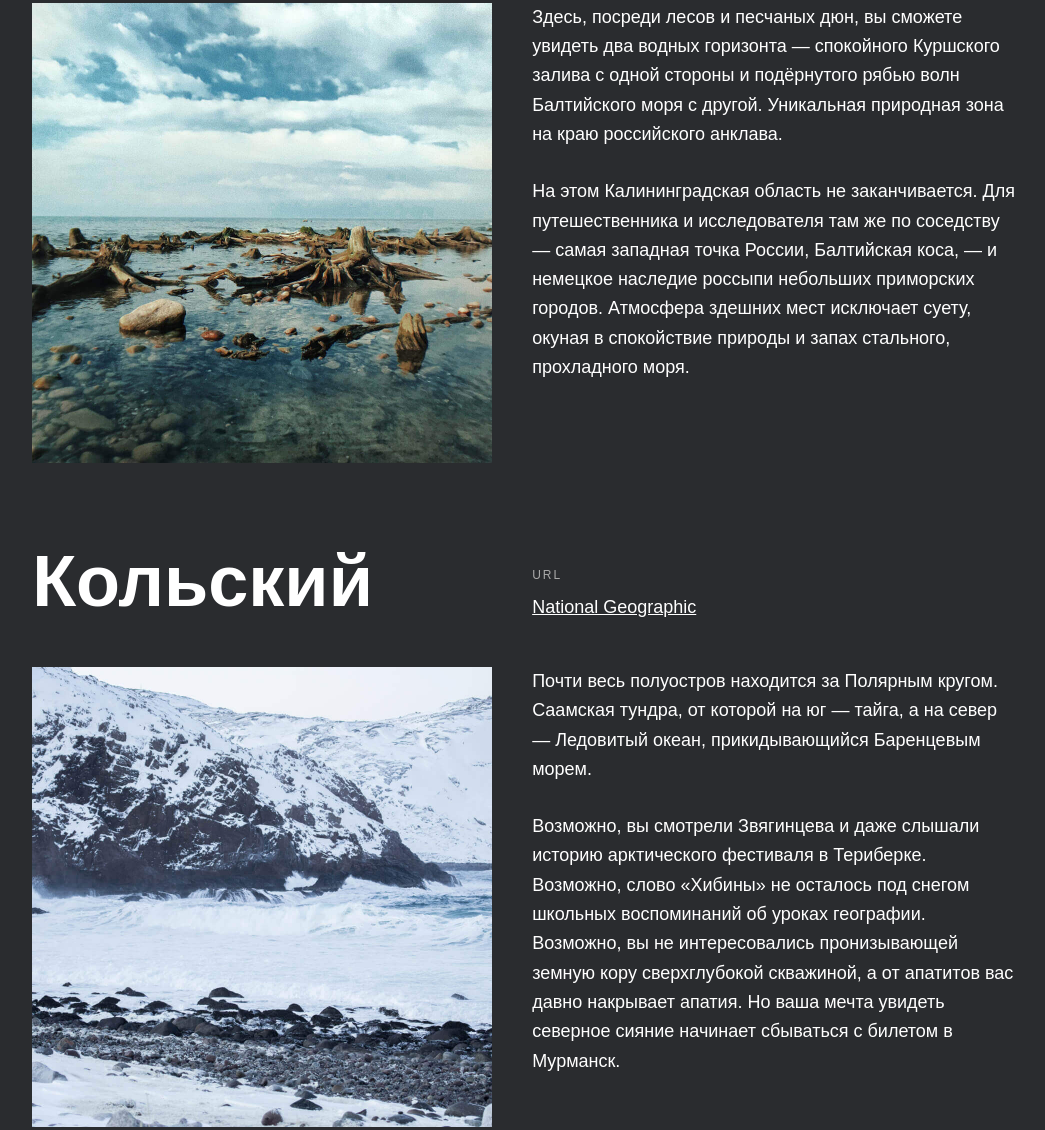
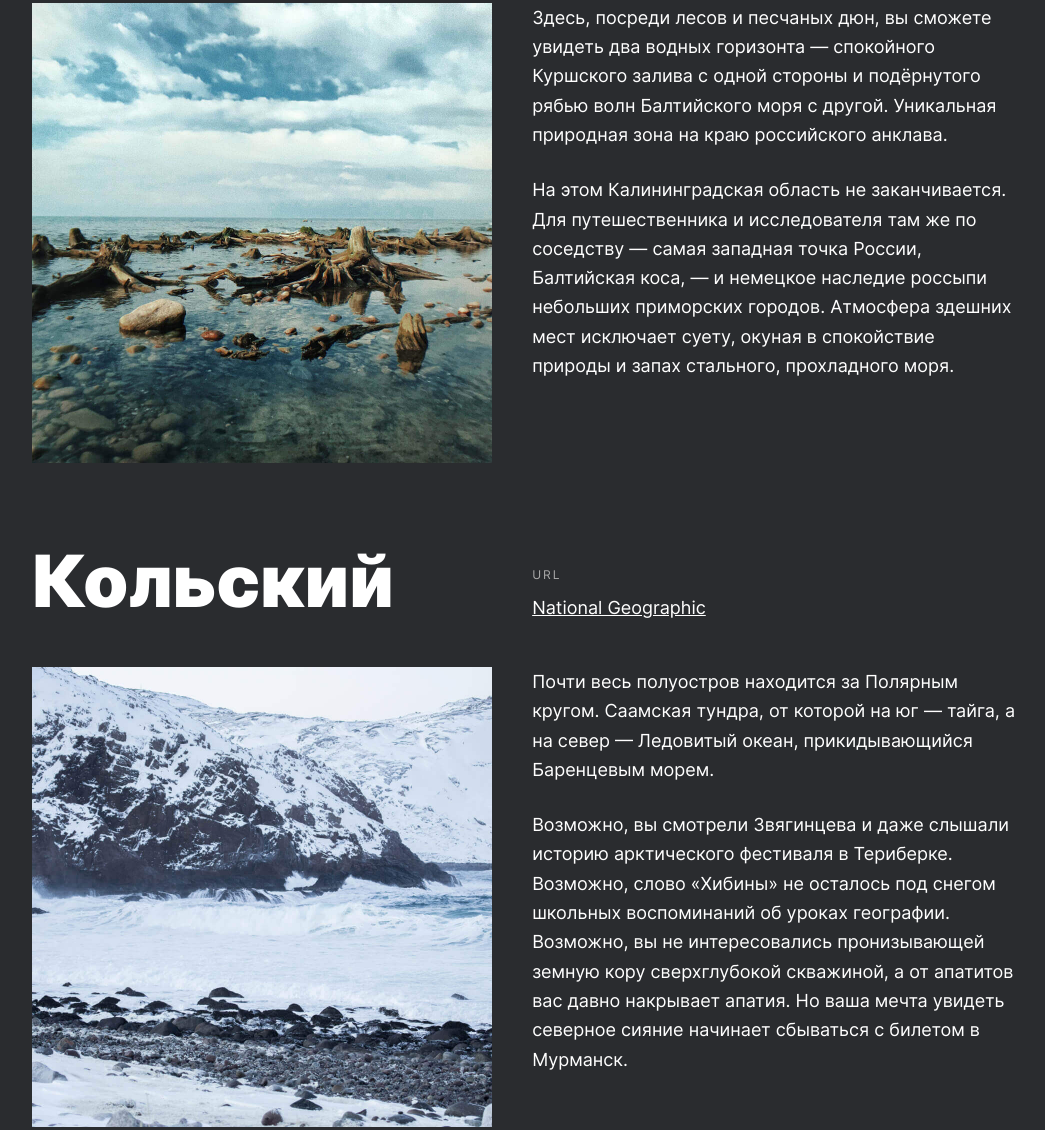
Before and after one commit to BakumenkoVS/russian-travel, a plain HTML site: page index.html in a window 1280 px wide. Shown: the part 2723-3853 px from the top of the page, without its empty margins (116-1161 px from the left). Drawn offline with Linux system fonts and the light colour scheme; a web font is replaced by a local one.

Commit message:
Изменения после 1 ревью

```diff
--- a/blocs/cards/__text-second/cards__text-second.css
+++ /dev/null
@@ -1,13 +0,0 @@
-.cards__text-second {
-   font-size: 18px;
-   line-height: 1.63;
-   margin: 28px 0 0 0;
-}
-
-@media screen and (max-width: 768px) {
-   .cards__text-second {
-      font-size: 18px;
-      line-height: 1.63;
-      margin: 25px 0 0 0;
-   }
-}
--- a/blocs/cards/__text-first/cards__text-first.css
+++ b/blocs/cards/__text/cards__text.css
@@ -1,12 +1,20 @@
-.cards__text-first {
+.cards__text {
    font-size: 18px;
    line-height: 1.63;
    margin: 0;
 }
 
+.cards__text:nth-child(even) {
+   margin-top: 26px;
+}
+
 @media screen and (max-width: 768px) {
-   .cards__text-first{
+   .cards__text{
       font-size: 16px;
       line-height: 1.63;
    }
+
+   .cards__text:nth-child(even) {
+      margin-top: 25px;
+   }
 }
--- a/blocs/page/page.css
+++ b/blocs/page/page.css
@@ -4,7 +4,7 @@
    flex-direction: column;
    background: #2A2C2F;
    width: 100%;
-   font-family: 'Inter var', Arial, sans-serif;
+   font-family: 'Inter', Arial, sans-serif;
    box-sizing: border-box;
    -webkit-font-smoothing: antialiased;
    -moz-osx-font-smoothing: grayscale;
--- a/index.html
+++ b/index.html
@@ -64,11 +64,11 @@
           </div>
           <img src="./images/place-kosa.jpg" alt="Море и скалы" class="cards__img">
           <div>
-            <p class="cards__text-first">Здесь, посреди лесов и песчаных дюн, вы сможете увидеть два водных горизонта
+            <p class="cards__text">Здесь, посреди лесов и песчаных дюн, вы сможете увидеть два водных горизонта
              — спокойного Куршского залива с одной стороны и подёрнутого рябью волн Балтийского моря с другой.
              Уникальная природная зона на краю российского анклава.
             </p>
-            <p class="cards__text-second">На этом Калининградская область не заканчивается.
+            <p class="cards__text">На этом Калининградская область не заканчивается.
               Для путешественника и исследователя там же по соседству — самая западная точка
               России, Балтийская коса, — и немецкое наследие россыпи небольших приморских городов.
               Атмосфера здешних мест исключает суету, окуная в спокойствие природы и запах стального, прохладного моря.</p>
@@ -82,9 +82,9 @@
           </div>
           <img src="./images/place-kolsky.jpg" alt="Горы в снегу" class="cards__img">
           <div>
-            <p class="cards__text-first">Почти весь полуостров находится за Полярным кругом. Саамская тундра, от которой на юг —
+            <p class="cards__text">Почти весь полуостров находится за Полярным кругом. Саамская тундра, от которой на юг —
               тайга, а на север — Ледовитый океан, прикидывающийся Баренцевым морем.</p>
-            <p class="cards__text-second">Возможно, вы смотрели Звягинцева и даже слышали историю арктического фестиваля в Териберке.
+            <p class="cards__text">Возможно, вы смотрели Звягинцева и даже слышали историю арктического фестиваля в Териберке.
               Возможно, слово «Хибины» не осталось под снегом школьных воспоминаний об уроках географии. Возможно, вы не интересовались пронизывающей земную кору сверхглубокой скважиной,
               а от апатитов вас давно накрывает апатия. Но ваша мечта увидеть северное сияние начинает сбываться с билетом
               в Мурманск.
@@ -99,11 +99,11 @@
           </div>
           <img src="./images/place-altai.jpg" alt="Ноутбук на фоне зеленых деревьев" class="cards__img">
           <div>
-            <p class="cards__text-first">Алтай — одно из красивейших мест в России.
+            <p class="cards__text">Алтай — одно из красивейших мест в России.
               В первую очередь из-за гор: если ехать вдоль хребта, вы увидите склоны, усыпанные соснами, горные реки и озёра.
               А если вы откроете в автомобиле окна, сможете познакомиться с невидимым чудом здешних мест — горным воздухом.
             </p>
-            <p class="cards__text-second">Климат на Алтае умеренный, поэтому ехать сюда лучше всего летом.
+            <p class="cards__text">Климат на Алтае умеренный, поэтому ехать сюда лучше всего летом.
               Так вы увидите всё разнообразие местной флоры и фауны.
               По лесам Алтая бродят лоси, над хребтами летают орлы, а на равнинах пасутся косули.
               И знаменитые манулы — тоже обитатели Алтайского края.
@@ -118,11 +118,11 @@
           </div>
           <img src="./images/place-winter-baikal.jpg" alt="Трещины на льду озера Байкал" class="cards__img">
           <div>
-            <p class="cards__text-first">Всем известен Байкал как крупнейшее озеро
+            <p class="cards__text">Всем известен Байкал как крупнейшее озеро
               в мире. Многие также знают,
               что это самый большой источник пресной воды и одно из красивейших мест в России.
             </p>
-            <p class="cards__text-second">Конечно, это всё так. Но Байкал ещё идеальное место для соревнований по скийорингу.
+            <p class="cards__text">Конечно, это всё так. Но Байкал ещё идеальное место для соревнований по скийорингу.
               Это такой вид спорта, когда лыжник привязывает себя
               к мотоциклу, и тандем старается развить как можно бóльшую скорость на льду.
               В марте 2019 года на фестивале «Байкальская миля» был поставлен мировой рекорд — 197.011 км/ч.
@@ -137,7 +137,7 @@
           </div>
           <img src="./images/place-karelia.jpg" alt="Река и зеленые деревья" class="cards__img">
           <div>
-            <p class="cards__text-first">Сибирь заканчивается не на Урале, а в
+            <p class="cards__text">Сибирь заканчивается не на Урале, а в
               Карелии: образующая тайгу сибирская лиственница не растёт западнее Водлозера.
               Зато здесь она вымахивает на 30 метров — леса карельских национальных парков из-за непроходимых болот никогда не знали топора.
               Некоторым соснам уже больше чем полтысячелетия. Прикоснитесь к живому существу, видевшему солнце раньше, чем увидал его Иван Грозный.
--- a/pages/index.css
+++ b/pages/index.css
@@ -24,8 +24,7 @@
 @import url(../blocs/cards/__container/cards__container.css);
 @import url(../blocs/cards/__link-text/cards__link-text.css);
 @import url(../blocs/cards/__link/cards__link.css);
-@import url(../blocs/cards/__text-first/cards__text-first.css);
-@import url(../blocs/cards/__text-second/cards__text-second.css);
+@import url(../blocs/cards/__text/cards__text.css);
 @import url(../blocs/cover/cover.css);
 @import url(../blocs/cover/__link/cover__link.css);
 @import url(../blocs/cover/__title/cover__title.css);
--- a/vendor/font/inter.css
+++ b/vendor/font/inter.css
@@ -1,54 +1,3 @@
-@font-face {
-  font-family: 'Inter';
-  font-style:  normal;
-  font-weight: 100;
-  font-display: swap;
-  src: url("Inter-Thin.woff2?v=3.19") format("woff2"),
-       url("Inter-Thin.woff?v=3.19") format("woff");
-}
-@font-face {
-  font-family: 'Inter';
-  font-style:  italic;
-  font-weight: 100;
-  font-display: swap;
-  src: url("Inter-ThinItalic.woff2?v=3.19") format("woff2"),
-       url("Inter-ThinItalic.woff?v=3.19") format("woff");
-}
-
-@font-face {
-  font-family: 'Inter';
-  font-style:  normal;
-  font-weight: 200;
-  font-display: swap;
-  src: url("Inter-ExtraLight.woff2?v=3.19") format("woff2"),
-       url("Inter-ExtraLight.woff?v=3.19") format("woff");
-}
-@font-face {
-  font-family: 'Inter';
-  font-style:  italic;
-  font-weight: 200;
-  font-display: swap;
-  src: url("Inter-ExtraLightItalic.woff2?v=3.19") format("woff2"),
-       url("Inter-ExtraLightItalic.woff?v=3.19") format("woff");
-}
-
-@font-face {
-  font-family: 'Inter';
-  font-style:  normal;
-  font-weight: 300;
-  font-display: swap;
-  src: url("Inter-Light.woff2?v=3.19") format("woff2"),
-       url("Inter-Light.woff?v=3.19") format("woff");
-}
-@font-face {
-  font-family: 'Inter';
-  font-style:  italic;
-  font-weight: 300;
-  font-display: swap;
-  src: url("Inter-LightItalic.woff2?v=3.19") format("woff2"),
-       url("Inter-LightItalic.woff?v=3.19") format("woff");
-}
-
 @font-face {
   font-family: 'Inter';
   font-style:  normal;
@@ -56,48 +5,6 @@
   font-display: swap;
   src: url("Inter-Regular.woff2?v=3.19") format("woff2"),
        url("Inter-Regular.woff?v=3.19") format("woff");
-}
-@font-face {
-  font-family: 'Inter';
-  font-style:  italic;
-  font-weight: 400;
-  font-display: swap;
-  src: url("Inter-Italic.woff2?v=3.19") format("woff2"),
-       url("Inter-Italic.woff?v=3.19") format("woff");
-}
-
-@font-face {
-  font-family: 'Inter';
-  font-style:  normal;
-  font-weight: 500;
-  font-display: swap;
-  src: url("Inter-Medium.woff2?v=3.19") format("woff2"),
-       url("Inter-Medium.woff?v=3.19") format("woff");
-}
-@font-face {
-  font-family: 'Inter';
-  font-style:  italic;
-  font-weight: 500;
-  font-display: swap;
-  src: url("Inter-MediumItalic.woff2?v=3.19") format("woff2"),
-       url("Inter-MediumItalic.woff?v=3.19") format("woff");
-}
-
-@font-face {
-  font-family: 'Inter';
-  font-style:  normal;
-  font-weight: 600;
-  font-display: swap;
-  src: url("Inter-SemiBold.woff2?v=3.19") format("woff2"),
-       url("Inter-SemiBold.woff?v=3.19") format("woff");
-}
-@font-face {
-  font-family: 'Inter';
-  font-style:  italic;
-  font-weight: 600;
-  font-display: swap;
-  src: url("Inter-SemiBoldItalic.woff2?v=3.19") format("woff2"),
-       url("Inter-SemiBoldItalic.woff?v=3.19") format("woff");
 }
 
 @font-face {
@@ -108,31 +15,6 @@
   src: url("Inter-Bold.woff2?v=3.19") format("woff2"),
        url("Inter-Bold.woff?v=3.19") format("woff");
 }
-@font-face {
-  font-family: 'Inter';
-  font-style:  italic;
-  font-weight: 700;
-  font-display: swap;
-  src: url("Inter-BoldItalic.woff2?v=3.19") format("woff2"),
-       url("Inter-BoldItalic.woff?v=3.19") format("woff");
-}
-
-@font-face {
-  font-family: 'Inter';
-  font-style:  normal;
-  font-weight: 800;
-  font-display: swap;
-  src: url("Inter-ExtraBold.woff2?v=3.19") format("woff2"),
-       url("Inter-ExtraBold.woff?v=3.19") format("woff");
-}
-@font-face {
-  font-family: 'Inter';
-  font-style:  italic;
-  font-weight: 800;
-  font-display: swap;
-  src: url("Inter-ExtraBoldItalic.woff2?v=3.19") format("woff2"),
-       url("Inter-ExtraBoldItalic.woff?v=3.19") format("woff");
-}
 
 @font-face {
   font-family: 'Inter';
@@ -142,57 +24,3 @@
   src: url("Inter-Black.woff2?v=3.19") format("woff2"),
        url("Inter-Black.woff?v=3.19") format("woff");
 }
-@font-face {
-  font-family: 'Inter';
-  font-style:  italic;
-  font-weight: 900;
-  font-display: swap;
-  src: url("Inter-BlackItalic.woff2?v=3.19") format("woff2"),
-       url("Inter-BlackItalic.woff?v=3.19") format("woff");
-}
-
-/* -------------------------------------------------------
-Variable font.
-Usage:
-
-  html { font-family: 'Inter', sans-serif; }
-  @supports (font-variation-settings: normal) {
-    html { font-family: 'Inter var', sans-serif; }
-  }
-*/
-@font-face {
-  font-family: 'Inter var';
-  font-weight: 100 900;
-  font-display: swap;
-  font-style: normal;
-  src: url("Inter-roman.var.woff2?v=3.19") format("woff2");
-}
-@font-face {
-  font-family: 'Inter var';
-  font-weight: 100 900;
-  font-display: swap;
-  font-style: italic;
-  src: url("Inter-italic.var.woff2?v=3.19") format("woff2");
-}
-
-
-/* --------------------------------------------------------------------------
-[EXPERIMENTAL] Multi-axis, single variable font.
-
-Slant axis is not yet widely supported (as of February 2019) and thus this
-multi-axis single variable font is opt-in rather than the default.
-
-When using this, you will probably need to set font-variation-settings
-explicitly, e.g.
-
-  * { font-variation-settings: "slnt" 0deg }
-  .italic { font-variation-settings: "slnt" 10deg }
-
-*/
-@font-face {
-  font-family: 'Inter var experimental';
-  font-weight: 100 900;
-  font-display: swap;
-  font-style: oblique 0deg 10deg;
-  src: url("Inter.var.woff2?v=3.19") format("woff2");
-}
```
Also changed, not shown: vendor/font/Inter-Black.woff (added), vendor/font/Inter-Black.woff2 (added), vendor/font/Inter-Bold.woff (added), vendor/font/Inter-Bold.woff2 (added), vendor/font/Inter-Regular.woff (added), vendor/font/Inter-Regular.woff2 (added), vendor/font/Inter.var.woff2 (deleted).
